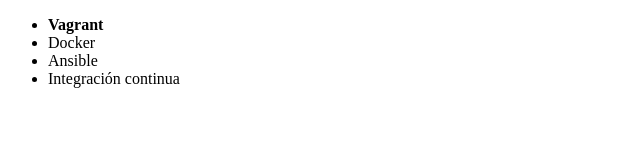
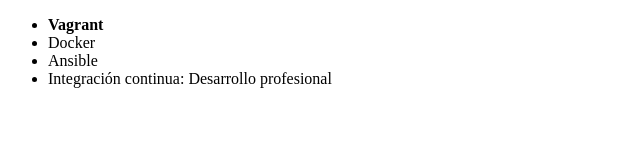
Before and after one commit to Jesusgmx/AluraCurso, a plain HTML site: page index.html in a window 1280 px wide. Shown: the whole page, without its empty margins (0-640 px from the left). Drawn offline with Linux system fonts and the light colour scheme.

Commit message:
Agregando mas texto en lista

```diff
--- a/index.html
+++ b/index.html
@@ -9,7 +9,7 @@
          <li><b> Vagrant </b></li>
          <li> Docker </li>
          <li> Ansible </li>
-         <li> Integración continua </li>
+         <li> Integración continua: Desarrollo profesional </li>
      </ul>
 </body>
 </html>
```
